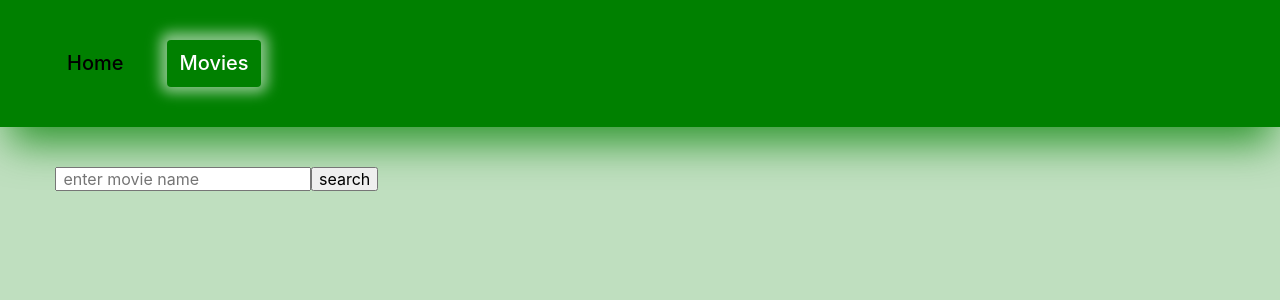
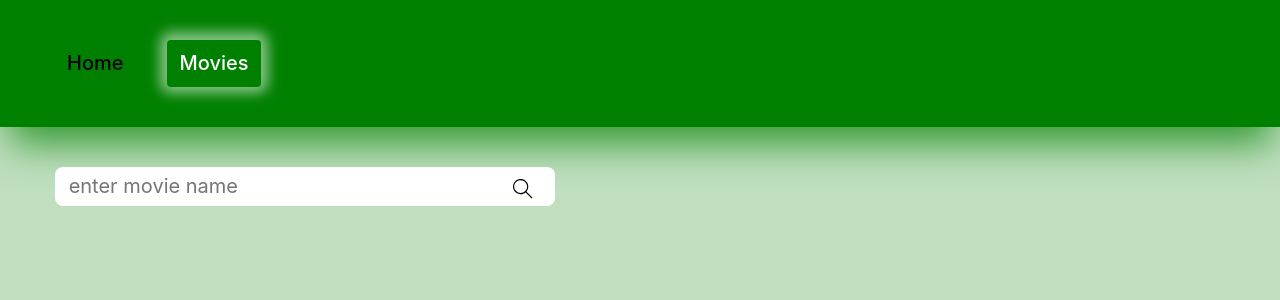
Before and after one commit to A-Novychenko/goit-react-hw-05-movies, a React (Create React App) app: page /goit-react-hw-05-movies/movies in a window 1280 px wide. Shown: the top 300 px of the page. Built offline with nearby package versions, Linux system fonts and the light colour scheme.

Commit message:
styled completed

```diff
--- a/src/components/SearchMovieForm/SearchMovieForm.jsx
+++ b/src/components/SearchMovieForm/SearchMovieForm.jsx
@@ -1,13 +1,16 @@
+import { TfiSearch } from 'react-icons/tfi';
+import { Form, Input, Button } from './SearchMovieForm.styled';
+
 export const SearchMovieForm = ({ onSubmit, register }) => (
-  <form onSubmit={onSubmit}>
-    <div>
-      <label>
-        <input
-          {...register('query', { required: 'query' })}
-          placeholder=" enter movie name"
-        />
-      </label>
-      <button type="submit">search</button>
-    </div>
-  </form>
+  <Form onSubmit={onSubmit}>
+    <label>
+      <Input
+        {...register('query', { required: 'query' })}
+        placeholder=" enter movie name"
+      />
+    </label>
+    <Button type="submit">
+      <TfiSearch size={20} />
+    </Button>
+  </Form>
 );
--- /dev/null
+++ b/src/components/SearchMovieForm/SearchMovieForm.styled.js
@@ -0,0 +1,28 @@
+import styled from 'styled-components';
+
+export const Form = styled.form`
+  position: relative;
+  display: inline-block;
+`;
+export const Input = styled.input`
+  width: 500px;
+  font-size: 20px;
+  padding: 8px;
+  border-radius: 8px;
+  outline: transparent;
+  border: none;
+`;
+export const Button = styled.button`
+  position: absolute;
+  top: 0;
+  right: 0;
+  transform: translate(-50%, 50%);
+  background-color: transparent;
+  border: none;
+  line-height: 0;
+  cursor: pointer;
+
+  :hover {
+    color: green;
+  }
+`;
```
